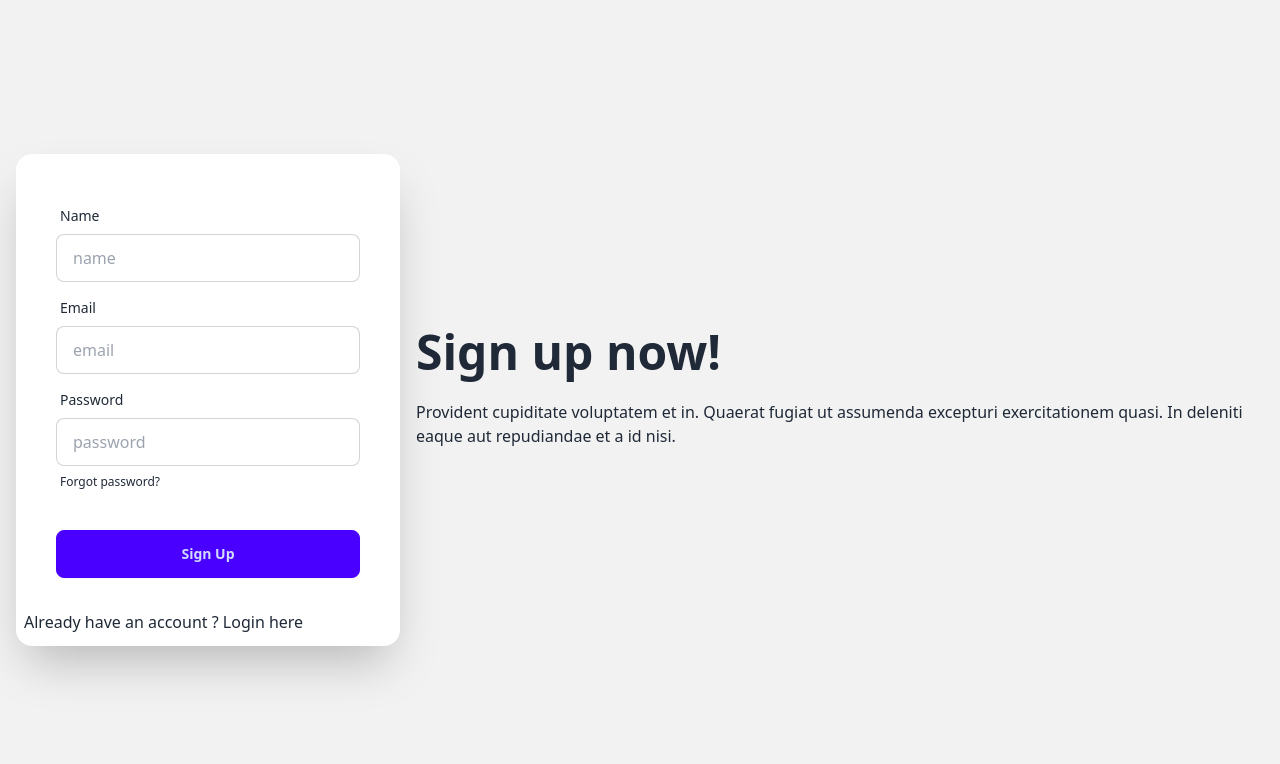
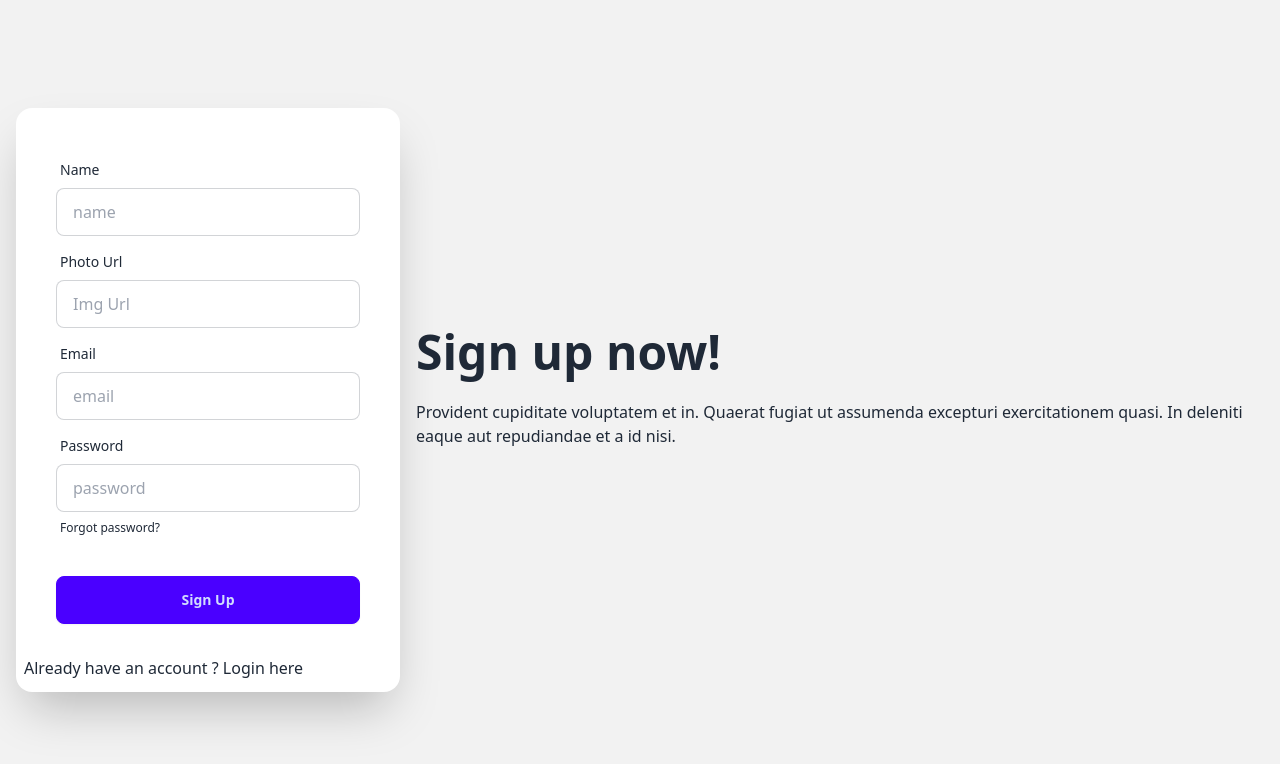
Before and after one commit to Ashikmahbub/bistro-boss-client, a React (Vite) app: page /signup in a window 1280 px wide. Shown: the top 764 px of the page. Built offline with nearby package versions, Linux system fonts and the light colour scheme; no server answers.

Commit message:
photo url; added

```diff
--- a/src/pages/SignUp/SignUp.jsx
+++ b/src/pages/SignUp/SignUp.jsx
@@ -9,6 +9,7 @@ const SignUp = () => {
     const {register,handleSubmit,watch,formState:{errors} } = useForm();
     const {createUser} = useContext(AuthContext);
     const onSubmit = data =>{
+      console.log(data);
       createUser(data.email,data.password)
       .then(result =>{
         const createdUser = result.user;
@@ -48,6 +49,21 @@ const SignUp = () => {
 
                 />
                 {errors.name && <span className="text-red-700">Name field is required</span>}
+              </div>
+              <div className="form-control">
+                <label className="label">
+                  <span className="label-text">Photo Url</span>
+                </label>
+                <input
+                  type="text"
+                  placeholder="Img Url"
+                  {...register('imgUrl',{required:true})}
+                  name="imgUrl"
+                  className="input input-bordered"
+
+
+                />
+                {errors.imgUrl && <span className="text-red-700">Image url  is required</span>}
               </div>
               <div className="form-control">
                 <label className="label">
```
